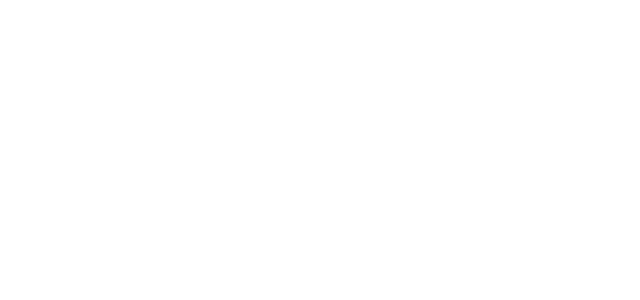
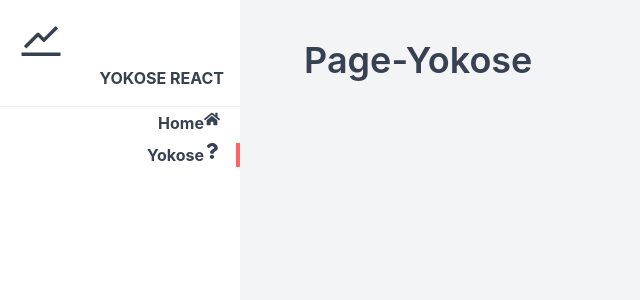
Before and after one commit to ellesis/tailwind-react, a React (Create React App) app: page /yokose in a window 1280 px wide. Before the commit this address had no page. Shown: the top 300 px of the page, without its empty margins (0-640 px from the left). Built offline with nearby package versions, Linux system fonts and the light colour scheme.

Commit message:
add react-icons for the menu

```diff
--- a/src/App.js
+++ b/src/App.js
@@ -6,6 +6,8 @@ import PageComponents from './pages/page-components'
 import PageEgg from './pages/page-egg'
 import PageLayout from './pages/page-layout'
 import PageMain from './pages/page-main'
+
+import Yokose from './pages/yokose'
 
 import Front from './pages/front'
 import About from './pages/about'
@@ -21,6 +23,9 @@ function App() {
       <Route path="/food" element={<PageFood />} />
 
       <Route path="/main" element={<PageMain />} />
+
+      <Route path="/yokose" element={<Yokose />} />
+
       {/* Layout */}
       <Route path="/about" element={<About />} />
       <Route path="/" element={<Front />} />
--- /dev/null
+++ b/src/components/sidebars/SideMenuReactIcons.js
@@ -0,0 +1,30 @@
+import React from 'react'
+import {NavLink} from 'react-router-dom'
+
+import {menuItems} from '../../data/menu-react-icons'
+
+export default function SideMenuReactIcons() {
+  return (
+    <nav>
+      <ul>
+        {menuItems.map(({href, title, iconTag}) => {
+          return (
+            <li key={title} className="text-gray-700 font-bold py-1">
+              <NavLink
+                to={href}
+                className={({isActive}) =>
+                  isActive
+                    ? 'px-4 flex justify-end border-r-4 border-primary'
+                    : 'px-4 flex justify-end border-r-4 border-white'
+                }
+              >
+                <span>{title}</span>
+                {iconTag}
+              </NavLink>
+            </li>
+          )
+        })}
+      </ul>
+    </nav>
+  )
+}
--- /dev/null
+++ b/src/data/menu-react-icons.js
@@ -0,0 +1,16 @@
+import {FaQuestion, FaHome} from 'react-icons/fa'
+
+export const siteTitle = 'Yokose React'
+
+export const menuItems = [
+  {
+    href: '/',
+    title: 'Home',
+    iconTag: <FaHome />
+  },
+  {
+    href: '/yokose',
+    title: 'Yokose',
+    iconTag: <FaQuestion />
+  }
+]
--- /dev/null
+++ b/src/layouts/LayoutYokose.js
@@ -0,0 +1,27 @@
+import React from 'react'
+import {AiOutlineStock} from 'react-icons/ai'
+
+import SideMenuReactIcons from '../components/sidebars/SideMenuReactIcons'
+import {siteTitle} from '../data/menu-react-icons'
+
+export default function LayoutYokose({children}) {
+  return (
+    <div className="min-h-screen flex flex-col">
+      <div className="flex flex-col md:flex-row flex-1">
+        <aside className="w-full md:w-60">
+          {/* Title */}
+          <a href="/" className="hover:text-gray-700">
+            <div className="text-right font-bold uppercase p-4 border-b border-gray-100">
+              <AiOutlineStock size={50} />
+              {siteTitle}
+            </div>
+          </a>
+
+          {/* Left Side Menu */}
+          <SideMenuReactIcons />
+        </aside>
+        <main className="flex-1 px-16 py-6 bg-gray-100">{children}</main>
+      </div>
+    </div>
+  )
+}
--- /dev/null
+++ b/src/pages/yokose.js
@@ -0,0 +1,10 @@
+import React from 'react'
+import LayoutYokose from '../layouts/LayoutYokose'
+
+export default function Yokose() {
+  return (
+    <LayoutYokose>
+      <div className="title">Page-Yokose</div>
+    </LayoutYokose>
+  )
+}
```
